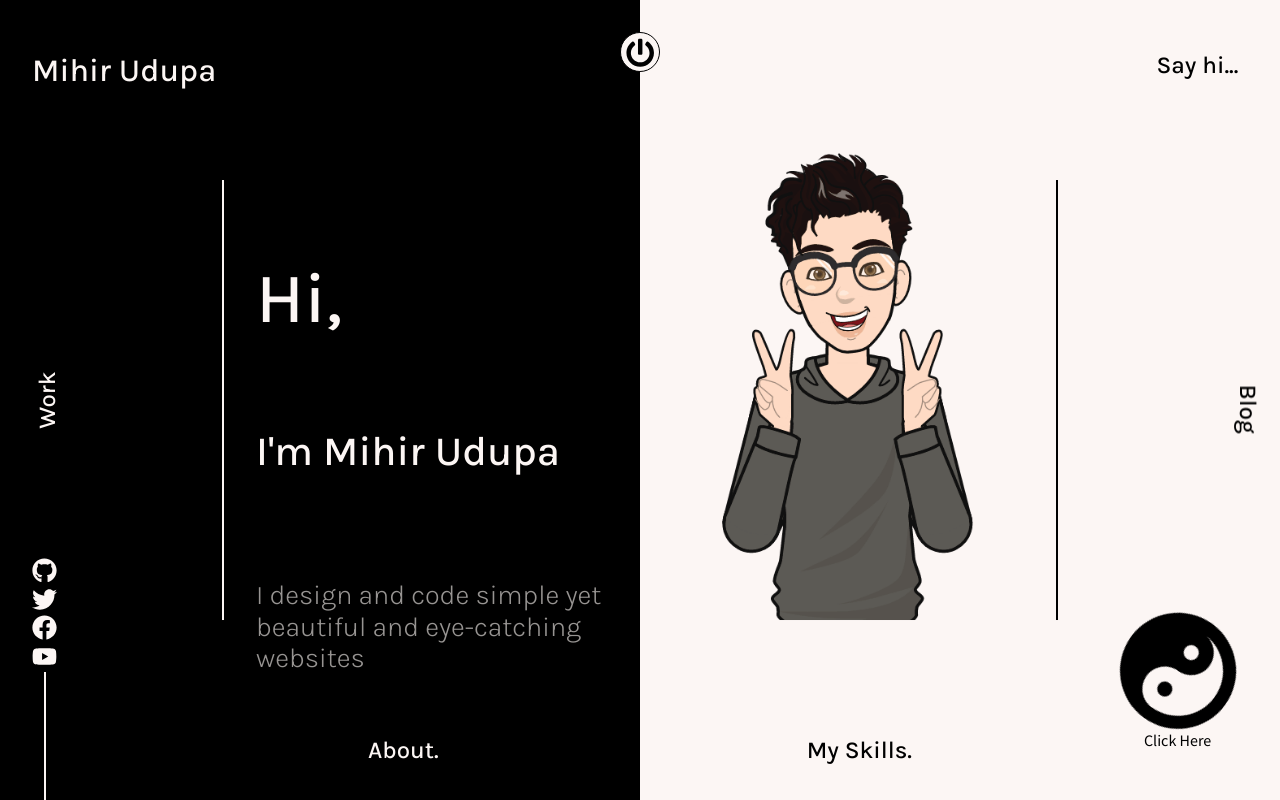
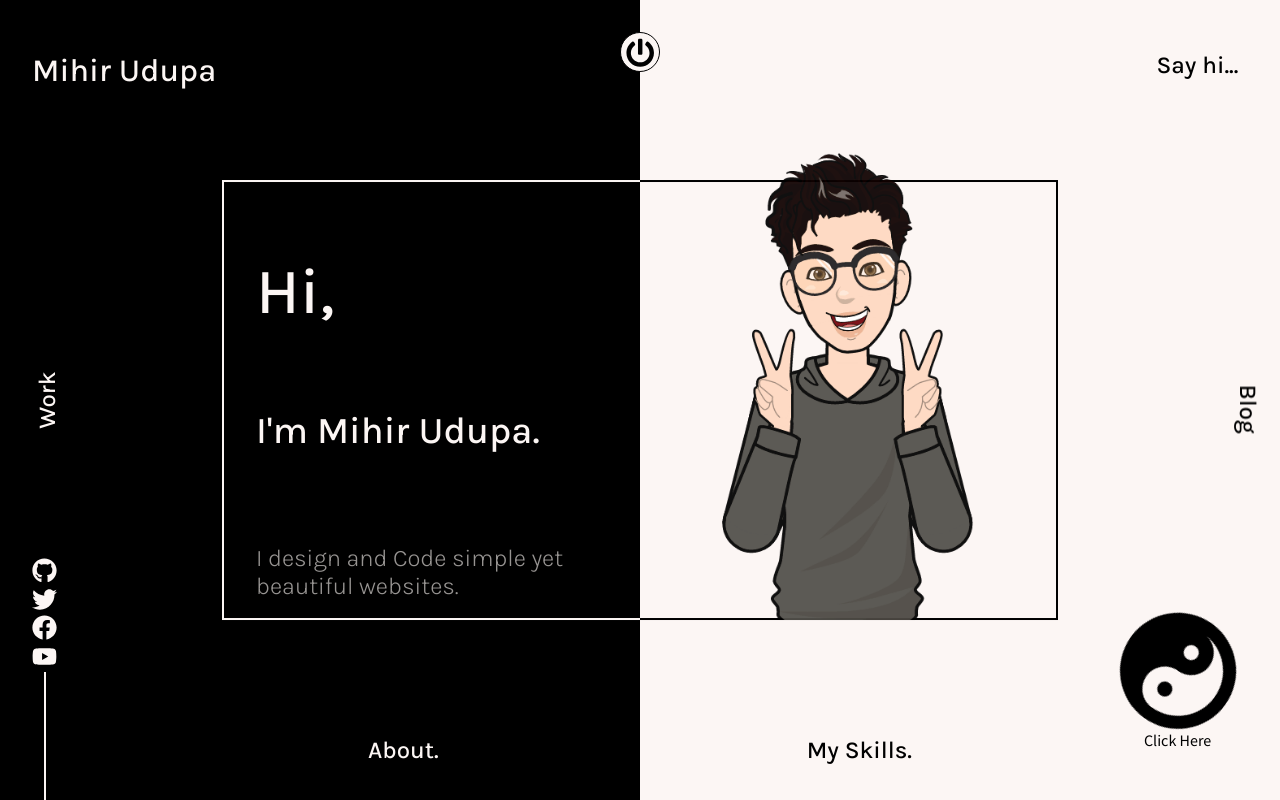
Before and after one commit to Mihir611/silver-octo-enigma, a React (Create React App) app in the folder portfolio/: page / in a window 1280 px wide. Both pictures are taken after a click on the button "Click Here". Built offline with nearby package versions, Linux system fonts and the light colour scheme.

Commit message:
Added the blog page

```diff
--- /dev/null
+++ b/portfolio/src/components/BlogComponent.js
@@ -0,0 +1,80 @@
+import React from 'react';
+import styled from 'styled-components';
+import { motion } from "framer-motion";
+import { NavLink } from 'react-router-dom';
+
+const Box = styled(motion(NavLink))`
+    width: calc(10rem + 15vw);
+    text-decoration: none;
+    height: 20rem;
+    padding: 1rem;
+    color: ${(props) => props.theme.text};
+    border: 2px solid ${(props) => props.theme.text};
+    backdrop-filter: blur(2px);
+    box-shadow: 0 0 1rem 0 rgba(0, 0, 0, 0.2);
+    cursor: pointer;
+    display: flex;
+    flex-direction: column;
+    z-index: 5;
+    &:hover {
+        color: ${(props) => props.theme.body};
+        background-color: ${(props) => props.theme.text};
+        transition: all 0.3s ease;
+    }
+`;
+
+const Image = styled.div`
+    background-image: ${(props) => `url(${props.img})`};
+    width: 100%;
+    height: 60%;
+    background-size: cover;
+    barder: 1px solid transparent;
+    background-position: center center;
+    ${Box}:hover & {
+        border: 1px solid ${(props) => props.theme.body};
+    }
+`;
+
+const Title = styled.h3`
+    color: inherit;
+    padding: 0.5rem 0;
+    padding-top: 1rem;
+    font-family: "Karla", sans-serif;
+    font-weight: 700;
+    border-bottom: 1px solid ${(props) => props.theme.text};
+    ${Box}:hover & {
+        border-bottom: 1px solid ${(props) => props.theme.body};
+    }
+`;
+
+const HashTags = styled.div`
+    padding: 0.5rem 0;
+`;
+
+const Tag = styled.span`
+    padding-right: 0.5rem;
+`;
+
+const Date = styled.span`
+    padding: 0.5rem 0;
+`;
+
+const BlogComponent = (props) => {
+    const {name, tags, date, imgSrc, link} = props.blog;
+    return (
+        <Box target="_blank" to={{pathname: link}}>
+            <Image img={imgSrc} />
+            <Title>{name}</Title>
+            <HashTags>
+                {
+                    tags.map((t,id) => {
+                        return <Tag key={id}>#{t}</Tag>
+                    })
+                }
+            </HashTags>
+            <Date>{date}</Date>
+        </Box>
+    )
+}
+
+export default BlogComponent
--- a/portfolio/src/components/BlogPage.js
+++ b/portfolio/src/components/BlogPage.js
@@ -1,10 +1,60 @@
 import React from "react";
+import styled from "styled-components";
+import img from "../assets/Images/patrick-tomasso-Oaqk7qqNh_c-unsplash.jpg"
+import BlogComponent from "./BlogComponent";
+import LogoComponent from "./subComponents/LogoComponent";
+import PowerButton from "./subComponents/PowerButton";
+import SocialIcons from "./subComponents/SocialIcons";
+import { Blogs } from "../data/BlogData";
+
+const MainContainer = styled.div`
+    background-image: url(${img});
+    background-size: cover;
+    background-repeat: no-repeat;
+    background-attachment: fixed;
+    background-position: center;
+    width: 100vw;
+`
+
+const Container = styled.div`
+    background-color: ${props => `rgba(${props.theme.bodyRgba},0.8)`};
+    width: 100%;
+    height: auto;
+    position: relative;
+    padding-bottom: 5rem;
+`
+
+const Center = styled.div`
+    display: flex;
+    justify-content: center;
+    align-items: center;
+    padding-top: 10rem;
+`
+
+const Grid = styled.div`
+    display: grid;
+    grid-template-columns: repeat(2, minmax(calc(10rem + 15vw), 1fr));
+    grid-gap: calc(1rem + 2vw);
+`
 
 const BlogPage = () => {
     return (
-        <div>
-            BlogPage Component/Page
-        </div>
+        <MainContainer>
+            <Container>
+                <LogoComponent />
+                <PowerButton />
+                <SocialIcons />
+                <Center>
+                    <Grid>
+                        {
+                            Blogs.map(blog => {
+                                return <BlogComponent key={blog.id} blog={blog} />
+                            })
+                        }
+                    </Grid>
+                </Center>
+            </Container>
+        </MainContainer>
     )
 }
 
--- a/portfolio/src/components/Introduction.js
+++ b/portfolio/src/components/Introduction.js
@@ -8,32 +8,32 @@ const Box = styled(motion.div)`
   left: 50%;
   top: 50%;
   transform: translate(-50%, -50%);
-
   width: 65vw;
   height: 55vh;
   display: flex;
-
   background: linear-gradient(
         to right,
-        ${props => props.theme.body} 50%,
-        ${props => props.theme.text} 50%) bottom,
-        liner-gradient(
+        ${(props) => props.theme.body} 50%,
+        ${(props) => props.theme.text} 50%
+      )
+      bottom,
+    linear-gradient(
         to right,
-        ${props => props.theme.body} 50%,
-        ${props => props.theme.text} 50%) top;
+        ${(props) => props.theme.body} 50%,
+        ${(props) => props.theme.text} 50%
+      )
+      top;
   background-repeat: no-repeat;
   background-size: 100% 2px;
-    border-left: 2px solid ${props => props.theme.body};
-    border-right: 2px solid ${props => props.theme.text};
-
-    z-index: 1;
-`
+  border-left: 2px solid ${(props) => props.theme.body};
+  border-right: 2px solid ${(props) => props.theme.text};
+  z-index: 1; ;
+`;
 
 const SubBox = styled.div`
   width: 50%;
   position: relative;
   display: flex;
-
   .pic {
     position: absolute;
     bottom: 0;
@@ -42,43 +42,42 @@ const SubBox = styled.div`
     width: 100%;
     height: auto;
   }
-`
+`;
+
 const Text = styled.div`
-    font-size: calc(1em + 1.5vw);
-    color: ${props => props.theme.body};
+  font-size: calc(0.8em + 1.5vw);
+  color: ${(props) => props.theme.body};
   padding: 2rem;
   cursor: pointer;
-
   display: flex;
   flex-direction: column;
   justify-content: space-evenly;
-
-    &>*:last-child {
-        color: ${props => `rgba(${props.theme.bodyRgba},0.6)`};
-        font-size: calc(0.5rem + 1.5vw);
+  & > *:last-child {
+    color: ${(props) => `rgba(${props.theme.bodyRgba},0.6)`};
+    font-size: calc(0.3rem + 1.5vw);
     font-weight: 300;
   }
-`
+`;
 
 const Introduction = () => {
     return (
         <Box
-            initial={{height: 0}}
-            animate={{height: '55vh'}}
-            transition={{type: 'spring', duration:2, delay:1 }}
+            initial={{ height: 0 }}
+            animate={{ height: "55vh" }}
+            transition={{ type: "spring", duration: 2, delay: 1 }}
         >
             <SubBox>
                 <Text>
                     <h1>Hi,</h1>
-                    <h3>I'm Mihir Udupa</h3>
-                    <h6>I design and code simple yet beautiful and eye-catching websites</h6>
+                    <h3>I'm Mihir Udupa.</h3>
+                    <h6>I design and Code simple yet beautiful websites.</h6>
                 </Text>
             </SubBox>
             <SubBox>
                 <motion.div
-                    initial={{opacity: 0}}
-                    animate={{opacity: 1}}
-                    transition={{duration:1, delay:2 }}
+                    initial={{ opacity: 0 }}
+                    animate={{ opacity: 1 }}
+                    transition={{ duration: 1, delay: 2 }}
                 >
                     <img className='pic' src={Me} alt="profile-pic" />
                 </motion.div>
--- a/portfolio/src/components/Main.js
+++ b/portfolio/src/components/Main.js
@@ -6,6 +6,7 @@ import SocialIcons from "./subComponents/SocialIcons";
 import { NavLink } from 'react-router-dom';
 import { YinYang } from "./AllSvg";
 import Introduction from "./Introduction";
+import { motion } from 'framer-motion';
 
 const MainContainer = styled.div`
     background: ${props => props.theme.body};
@@ -141,23 +142,38 @@ const Main = () => {
                 </Center>
 
                 <Contact target="_blank" to="mailto:mihir17.udupa@gmail.com">
-                    <h2>Say hi...</h2>
+                    <motion.h2
+                        whileHover={{ scale: 1.1 }}
+                        whileTap={{ scale: 0.9 }}
+                    >Say hi...</motion.h2>
                 </Contact>
 
                 <Blog to="/blog">
-                    <h2>Blog</h2>
+                    <motion.h2
+                        whileHover={{ scale: 1.1 }}
+                        whileTap={{ scale: 0.9 }}
+                    >Blog</motion.h2>
                 </Blog>
 
                 <Work to="/work" click={click}>
-                    <h2>Work</h2>
+                    <motion.h2
+                        whileHover={{ scale: 1.1 }}
+                        whileTap={{ scale: 0.9 }}
+                    >Work</motion.h2>
                 </Work>
 
                 <BottomBar>
                     <About to="/about" click={click}>
-                        <h2>About.</h2>
+                        <motion.h2
+                            whileHover={{ scale: 1.1 }}
+                            whileTap={{ scale: 0.9 }}
+                        >About.</motion.h2>
                     </About>
                     <Skills to="/skills">
-                        <h2>My Skills.</h2>
+                        <motion.h2
+                            whileHover={{ scale: 1.1 }}
+                            whileTap={{ scale: 0.9 }}
+                        >My Skills.</motion.h2>
                     </Skills>
                 </BottomBar>
             </Container>
--- a/portfolio/src/components/subComponents/PowerButton.js
+++ b/portfolio/src/components/subComponents/PowerButton.js
@@ -29,7 +29,7 @@ const Power = styled.button`
         box-shadow: 0 0 8px 6px rgba(0, 255, 0, 0.2);
     }
 
-    &:first-child {
+    &>*:first-child {
         text-decoration: none;
         color: inherit;
     }
```
Also changed, not shown: portfolio/src/components/subComponents/Anchor.js (added). Lines whose indentation alone changed are shown as unchanged.
